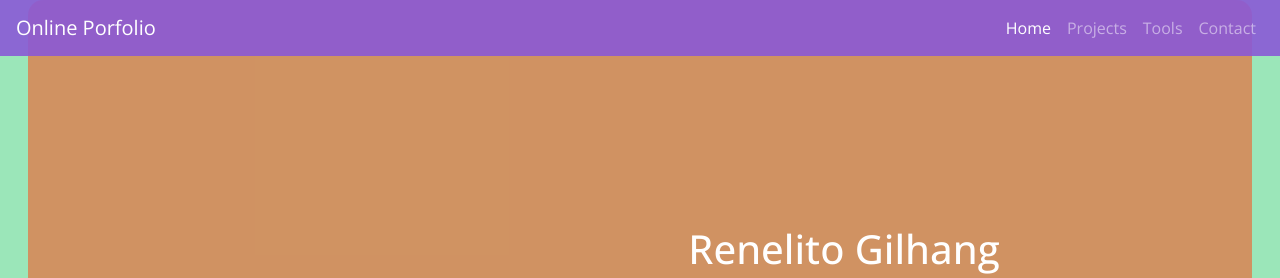
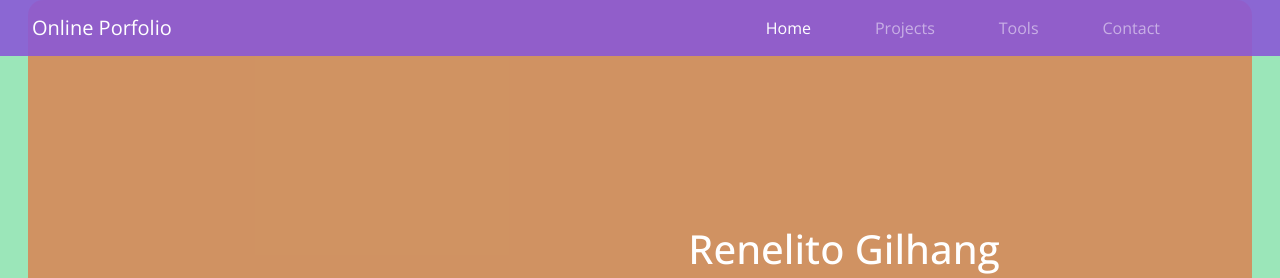
Before and after one commit to rmgilhan/webportfolio, a plain HTML site: page frontend/s17/index.html in a window 1280 px wide. Shown: the top 278 px of the page. Drawn offline with nearby package versions, Linux system fonts and the light colour scheme.

Commit message:
First Capstone project

```diff
--- a/frontend/s17/index.html
+++ b/frontend/s17/index.html
@@ -25,22 +25,22 @@
 <body>
 	<!-- Navbar Section Start -->
 	<nav class="navbar navbar-expand-lg navbar-dark fixed-top">
-	  <a class="navbar-brand" href="#">Online Porfolio</a>
+	  <a class="navbar-brand pl-3" href="#">Online Porfolio</a>
 	  <button class="navbar-toggler" type="button" data-toggle="collapse" data-target="#navbarNav" aria-controls="navbarNav" aria-expanded="false" aria-label="Toggle navigation">
 	    <span class="navbar-toggler-icon"></span>
 	  </button>
 	  <div class="collapse navbar-collapse" id="navbarNav">
-	    <ul class="navbar-nav ml-auto">
-	      <li class="nav-item active">
+	    <ul class="navbar-nav ml-auto mr-5">
+	      <li class="nav-item active pr-5">
 	        <a class="nav-link" href="#landing">Home <span class="sr-only">(current)</span></a>
 	      </li>
-	      <li class="nav-item">
+	      <li class="nav-item pr-5">
 	        <a class="nav-link" href="#projects">Projects</a>
 	      </li>
-	      <li class="nav-item">
+	      <li class="nav-item pr-5">
 	        <a class="nav-link" href="#tools">Tools</a>
 	      </li>
-	      <li class="nav-item">
+	      <li class="nav-item pr-5">
 	        <a class="nav-link" href="#contact">Contact</a>
 	      </li>
 	    </ul>
```
